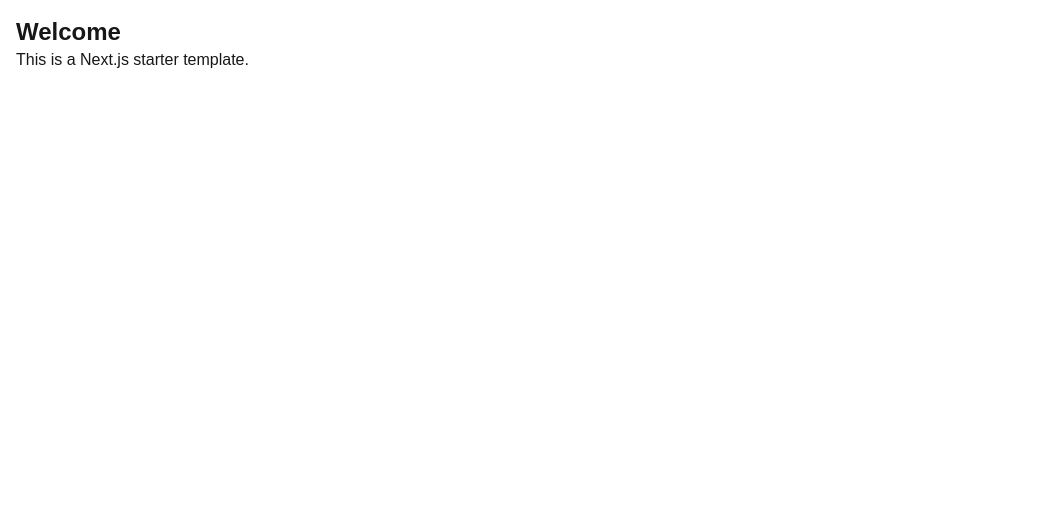
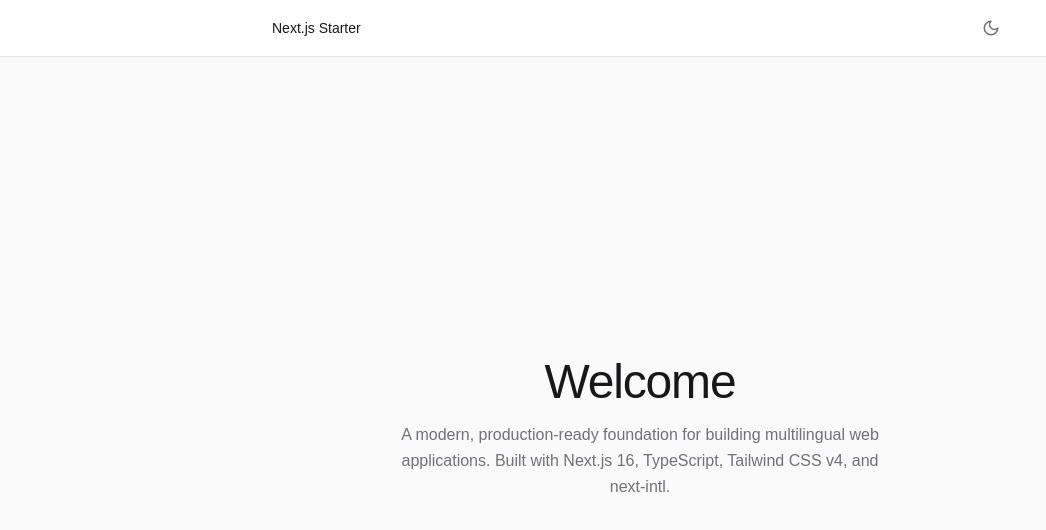
Before and after one commit to ab-sharifi21/nextjs-ts-tailwind-i18n-starter, a Next.js app: page / in a window 1280 px wide. Shown: the top 530 px of the page, without its empty margins (0-1046 px from the left). Built offline with nearby package versions, Linux system fonts and the light colour scheme.

Commit message:
add ThemeToggle, Header, and restyle homepage with minimalist design

```diff
--- a/messages/en.json
+++ b/messages/en.json
@@ -1,7 +1,7 @@
 {
   "home": {
     "title": "Welcome",
-    "description": "This is a Next.js starter template."
+    "description": "A modern, production-ready foundation for building multilingual web applications. Built with Next.js 16, TypeScript, Tailwind CSS v4, and next-intl."
   },
   "theme": {
     "light": "Light",
--- a/messages/es.json
+++ b/messages/es.json
@@ -1,7 +1,7 @@
 {
   "home": {
     "title": "Bienvenido",
-    "description": "Esta es una plantilla inicial de Next.js."
+    "description": "Una base moderna y lista para producción para crear aplicaciones web multilingües. Construida con Next.js 16, TypeScript, Tailwind CSS v4 y next-intl."
   },
   "theme": {
     "light": "Claro",
--- a/src/app/globals.css
+++ b/src/app/globals.css
@@ -10,17 +10,28 @@
 }
 
 :root {
-  --background: #ffffff;
-  --foreground: #171717;
+  --background: #fafafa;
+  --foreground: #0a0a0a;
 }
 
 .dark {
-  --background: #0a0a0a;
-  --foreground: #ededed;
+  --background: #09090b;
+  --foreground: #fafafa;
 }
 
 body {
   background: var(--background);
   color: var(--foreground);
   font-family: Arial, Helvetica, sans-serif;
+  transition: background-color 0.3s ease, color 0.3s ease;
 }
+
+::selection {
+  background: #18181b;
+  color: #fafafa;
+}
+
+.dark ::selection {
+  background: #fafafa;
+  color: #09090b;
+}
--- a/src/app/layout.tsx
+++ b/src/app/layout.tsx
@@ -3,6 +3,7 @@
 import { NextIntlClientProvider } from 'next-intl';
 import { getMessages, getTranslations } from 'next-intl/server';
 import { ThemeProvider } from '../components/theme/theme-provider';
+import { Header } from '../components/layout/header';
 import './globals.css';
 
 const geistSans = Geist({
@@ -43,7 +44,10 @@
     >
       <body>
         <NextIntlClientProvider messages={messages}>
-          <ThemeProvider>{children}</ThemeProvider>
+          <ThemeProvider>
+            <Header />
+            {children}
+          </ThemeProvider>
         </NextIntlClientProvider>
       </body>
     </html>
--- a/src/app/page.tsx
+++ b/src/app/page.tsx
@@ -4,10 +4,14 @@
   const t = await getTranslations('home');
 
   return (
-    <div className="flex min-h-screen">
-      <main className="flex h-full w-full flex-col p-4">
-        <h1 className="text-2xl font-bold">{t('title')}</h1>
-        <p>{t('description')}</p>
+    <div className="flex min-h-[calc(100vh-3.5rem)]">
+      <main className="mx-auto flex w-full max-w-3xl flex-col items-center justify-center px-4 text-center">
+        <h1 className="text-4xl font-light tracking-tight text-zinc-900 dark:text-zinc-50 sm:text-5xl">
+          {t('title')}
+        </h1>
+        <p className="mt-4 max-w-lg text-base leading-relaxed text-zinc-500 dark:text-zinc-400">
+          {t('description')}
+        </p>
       </main>
     </div>
   );
--- /dev/null
+++ b/src/components/layout/header.tsx
@@ -0,0 +1,14 @@
+import { ThemeToggle } from '../theme/theme-toggle';
+
+export function Header() {
+  return (
+    <header className="sticky top-0 z-50 w-full border-b border-zinc-200 bg-white/80 backdrop-blur-sm dark:border-zinc-800 dark:bg-zinc-950/80">
+      <div className="mx-auto flex h-14 max-w-3xl items-center justify-between px-4">
+        <span className="text-sm font-medium text-zinc-900 dark:text-zinc-100">
+          Next.js Starter
+        </span>
+        <ThemeToggle />
+      </div>
+    </header>
+  );
+}
--- /dev/null
+++ b/src/components/theme/theme-toggle.tsx
@@ -0,0 +1,34 @@
+'use client';
+
+import { useTheme } from 'next-themes';
+
+export function ThemeToggle() {
+  const { resolvedTheme, setTheme } = useTheme();
+
+  return (
+    <button
+      onClick={() => setTheme(resolvedTheme === 'dark' ? 'light' : 'dark')}
+      className="rounded-md p-2 text-zinc-500 transition-colors hover:bg-zinc-100 hover:text-zinc-900 dark:text-zinc-400 dark:hover:bg-zinc-800 dark:hover:text-zinc-100"
+      aria-label="Toggle theme"
+    >
+      <span className="block dark:hidden" aria-hidden="true">
+        <svg xmlns="http://www.w3.org/2000/svg" width="18" height="18" viewBox="0 0 24 24" fill="none" stroke="currentColor" strokeWidth="2" strokeLinecap="round" strokeLinejoin="round">
+          <path d="M12 3a6 6 0 0 0 9 9 9 9 0 1 1-9-9Z" />
+        </svg>
+      </span>
+      <span className="hidden dark:block" aria-hidden="true">
+        <svg xmlns="http://www.w3.org/2000/svg" width="18" height="18" viewBox="0 0 24 24" fill="none" stroke="currentColor" strokeWidth="2" strokeLinecap="round" strokeLinejoin="round">
+          <circle cx="12" cy="12" r="4" />
+          <path d="M12 2v2" />
+          <path d="M12 20v2" />
+          <path d="m4.93 4.93 1.41 1.41" />
+          <path d="m17.66 17.66 1.41 1.41" />
+          <path d="M2 12h2" />
+          <path d="M20 12h2" />
+          <path d="m6.34 17.66-1.41 1.41" />
+          <path d="m19.07 4.93-1.41 1.41" />
+        </svg>
+      </span>
+    </button>
+  );
+}
```
